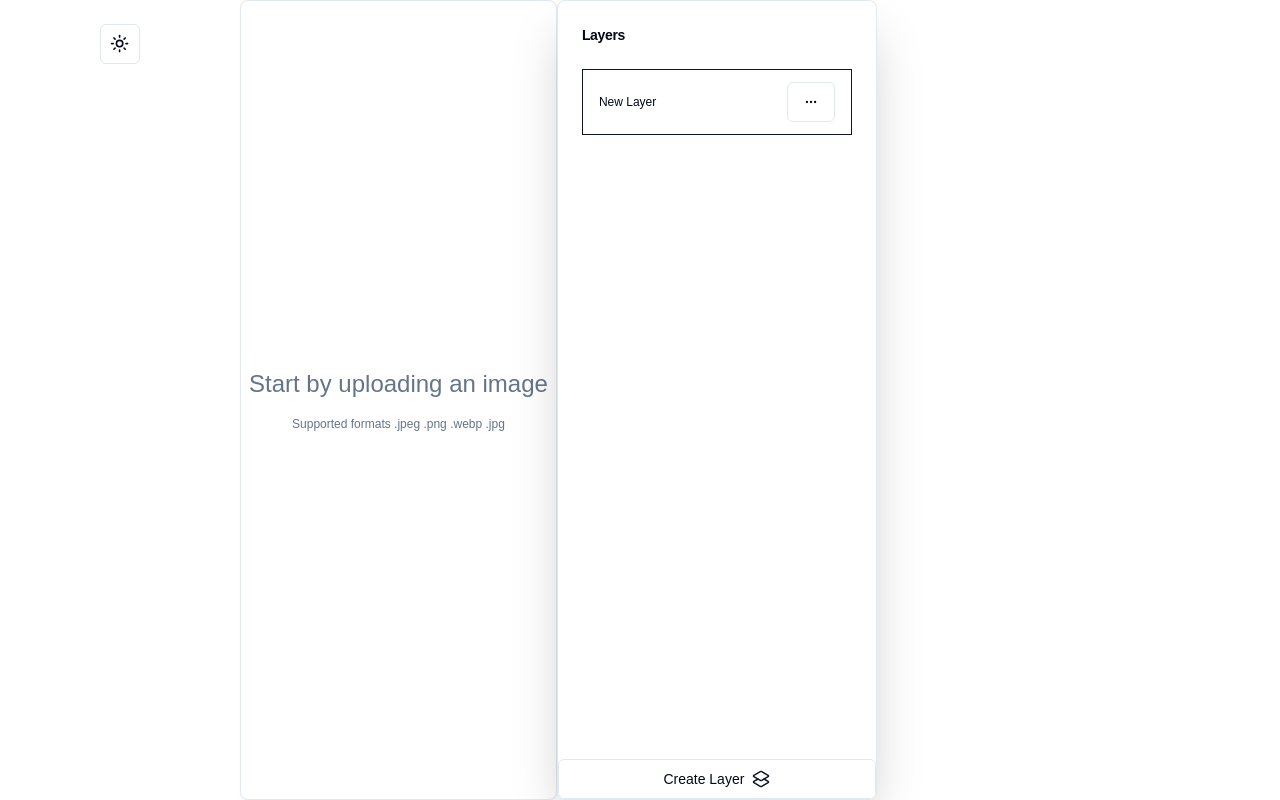
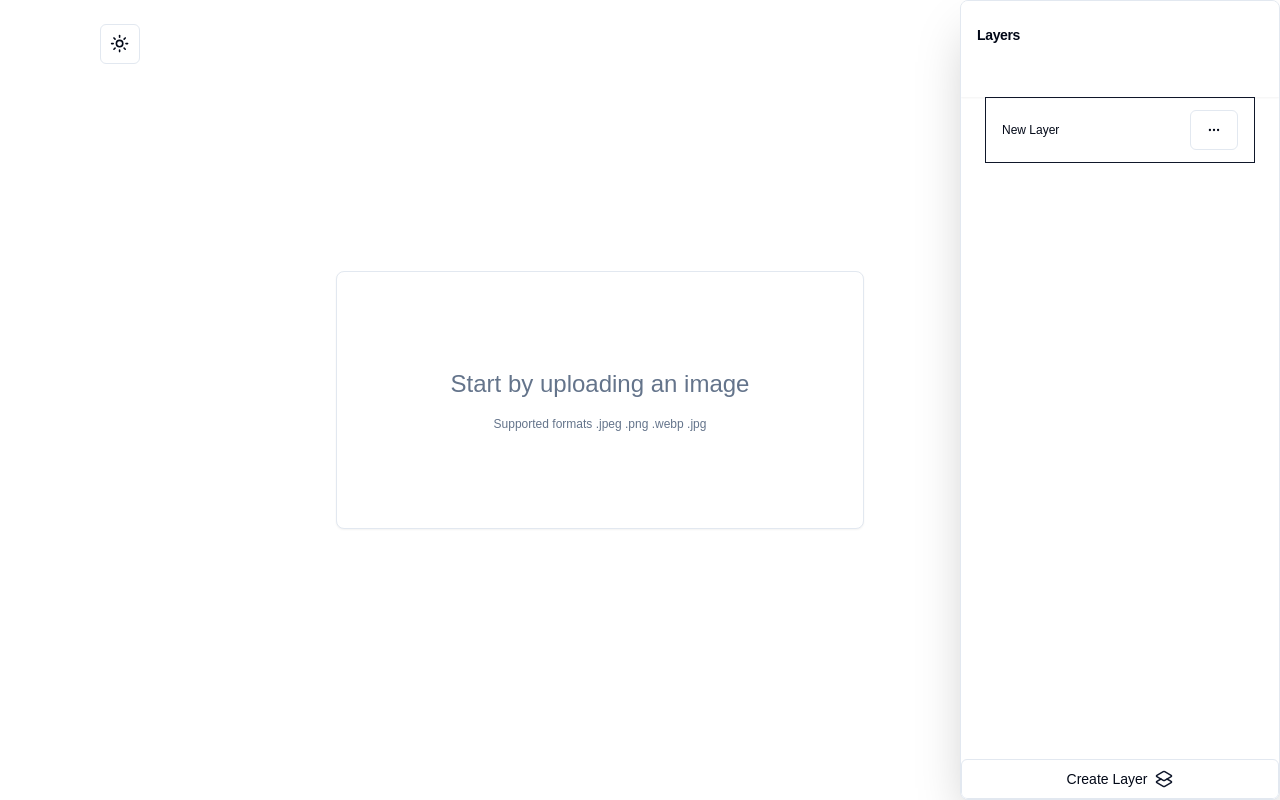
Before and after one commit to indraantoor/Media-AI, a Next.js app: page / in a window 1280 px wide. Built offline with nearby package versions, Linux system fonts and the light colour scheme.

Commit message:
feat: fix layout shift
Signed-off-by: indraantoor <indraantoor@gmail.com>

```diff
--- a/components/ActiveImage/index.tsx
+++ b/components/ActiveImage/index.tsx
@@ -10,7 +10,7 @@ export default function ActiveImage() {
   if (!activeLayer.url) return null;
 
   const renderLayer = (layer: Layer) => (
-    <div>
+    <div className="relative flex h-full w-full items-center justify-center">
       {layer.resourceType === 'image' && (
         <Image
           src={layer.url!}
--- a/components/Editor/index.tsx
+++ b/components/Editor/index.tsx
@@ -3,7 +3,7 @@
 import { ModeToggle } from '@/components/theme/modeToggle';
 import ActiveImage from '../ActiveImage';
 import Layers from '../layers/Layers';
-import ImageUpload from '../upload/ImageUpload';
+import UploadForm from '../upload/UploadForm';
 
 const Editor = () => {
   return (
@@ -13,7 +13,7 @@ const Editor = () => {
           <ModeToggle />
         </div>
       </div>
-      <ImageUpload />
+      <UploadForm />
       <ActiveImage />
       <Layers />
     </div>
--- a/components/layers/Layers/index.tsx
+++ b/components/layers/Layers/index.tsx
@@ -22,7 +22,7 @@ export default function Layers() {
 
   return (
     <Card className="scrollbar-thin scrollbar-track-secondary scrollbar-thumb-primary scrollbar-thumb-rounded-full scrollbar-track-rounded-full relative flex shrink-0 basis-[320px] flex-col overflow-x-hidden overflow-y-scroll shadow-2xl">
-      <CardHeader>
+      <CardHeader className="sticky top-0 z-50 min-h-24 bg-card px-4 py-6 shadow-sm">
         <div>
           <CardTitle className="text-sm">
             {activeLayer.name || 'Layers'}
--- /dev/null
+++ b/components/upload/UploadForm/index.tsx
@@ -0,0 +1,18 @@
+'use client';
+
+import { useLayerStore } from '@/lib/layerStore';
+import { useState } from 'react';
+import ImageUpload from '../ImageUpload';
+
+export default function UploadForm() {
+  const activeLayer = useLayerStore((state) => state.activeLayer);
+  const [selectedType] = useState<'image' | 'video'>('image');
+
+  if (!activeLayer.url) {
+    return (
+      <div className="flex h-full w-full flex-col justify-center p-24">
+        {selectedType == 'image' ? <ImageUpload /> : null}
+      </div>
+    );
+  }
+}
```
